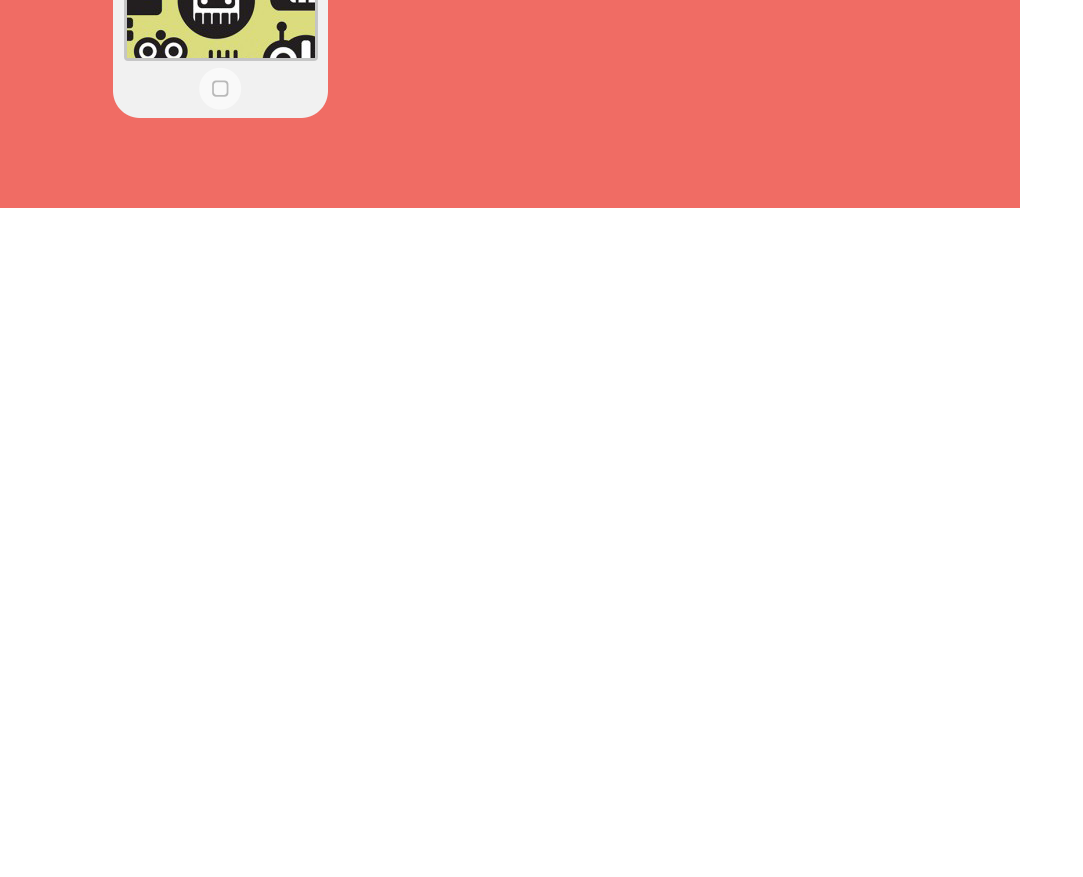
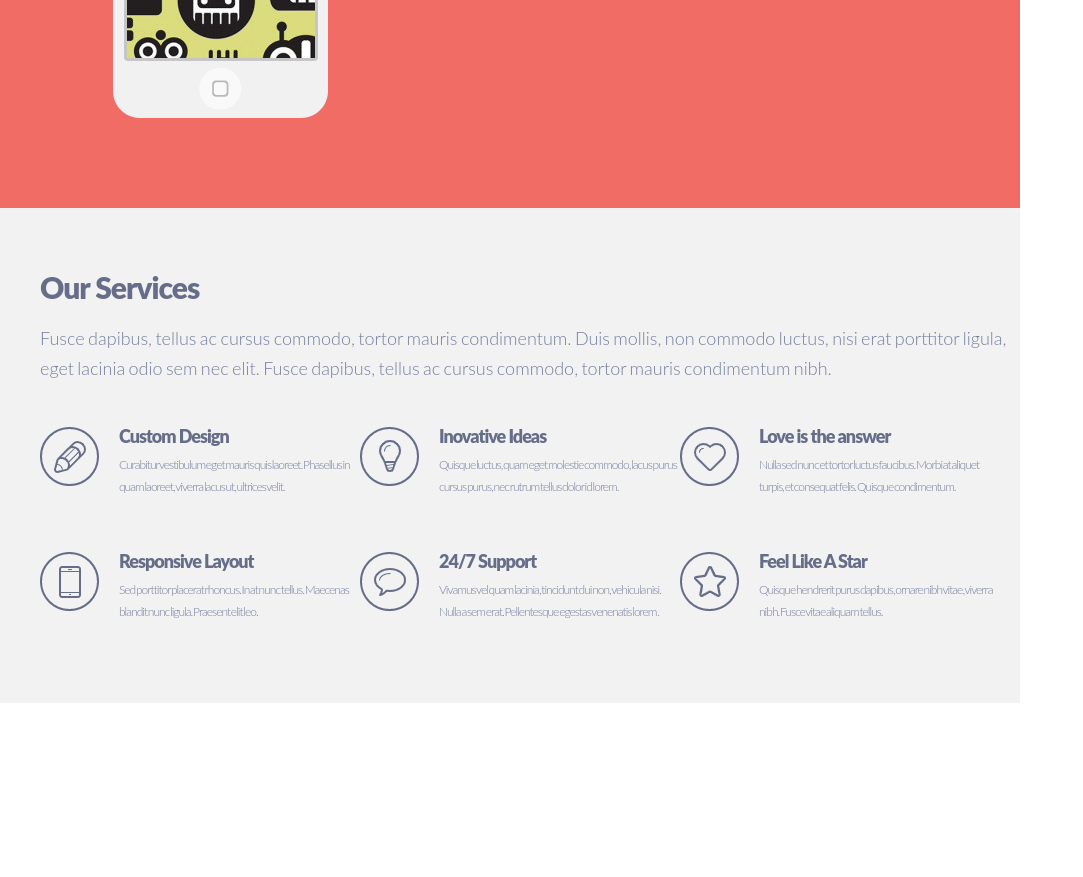
Before and after one commit to ann-sadovskaya/singolo, a plain HTML site: page singolo.html in a window 1280 px wide. Shown: the part 487-1364 px from the top of the page, without its empty margins (0-1083 px from the left). Before the commit the page ends 800 px from the top, so only its background shows below. Drawn offline with Linux system fonts and the light colour scheme.

Commit message:
feat: add services part

```diff
--- a/singolo.css
+++ b/singolo.css
@@ -132,3 +132,69 @@ nav a:hover {
     background: url(asserts/horizontal-wallpapper.png);
     background-position: -125px -118px;
 }
+
+.services {
+    padding: 45px 0 0px 40px;
+    height: 450px;
+    background-color: #f2f2f2;
+}
+
+.services h2 {
+    font-size: 30px;
+    line-height: 18px;
+    color: #666d89;
+    font-family: "Lato Black", "Arial", sans-serif;
+    letter-spacing: -1px;
+}
+
+.services p {
+    padding: 2px 0px 26px 0px;
+    font-size: 18px;
+    line-height: 30px;
+    color: #767e9e;
+    font-family: "Lato Light", "Arial", sans-serif;
+    word-spacing: -1.5px;
+}
+
+.services-bottom {
+    height: 6px;
+    background-color: #ffffff;
+}
+
+.container {
+    display: flex;
+    flex-direction: row;
+    flex-wrap: wrap;
+    align-content: flex-start;
+    height: 100%;
+}
+
+.service {
+    display: flex;
+    flex-direction: row;
+    justify-content: flex-start;
+    width: 320px;
+    height: 125px;
+}
+
+.container .service .info {
+    margin: -18px 0 0 20px;
+}
+
+.container .service .info h3 {
+    margin-bottom: 0px;
+    font-family: "Lato Black", "Arial", sans-serif;
+    font-size: 18px;
+    line-height: 18px;
+    color: #666d89;
+    letter-spacing: -1px;
+}
+
+.info p {
+    margin-top: 7px;
+    font-size: 12px;
+    line-height: 22px;
+    color: #767e9e;
+    font-family: "Lato Light", "Arial", sans-serif;
+    letter-spacing: -1px;
+}
--- a/singolo.html
+++ b/singolo.html
@@ -39,6 +39,74 @@
             <img src="asserts/chev.png">
         </div>
     </section>
+    <section class="services">
+        <h2>Our Services</h2>
+        <p>Fusce dapibus, tellus ac cursus commodo, tortor mauris condimentum. Duis mollis, non commodo luctus, nisi
+        erat porttitor ligula, eget lacinia odio sem nec elit. Fusce dapibus, tellus ac cursus commodo, tortor mauris
+        condimentum nibh.</p>
+        <div class="container">
+            <div class="service">
+                <div class="logo">
+                    <img src="asserts/pen.png">
+                </div>
+                <div class="info">
+                    <h3>Custom Design</h3>
+                    <p>Curabitur vestibulum eget mauris quis laoreet. Phasellus in quam laoreet,
+                        viverra lacus ut, ultrices velit.</p>
+                </div>
+            </div>
+            <div class="service">
+                <div class="logo">
+                    <img src="asserts/bulb.png">
+                </div>
+                <div class="info">
+                    <h3>Inovative Ideas</h3>
+                    <p>Quisque luctus, quam eget molestie commodo, lacus purus cursus purus,
+                        nec rutrum tellus dolor id lorem.</p>
+                </div>
+            </div>
+            <div class="service">
+                <div class="logo">
+                    <img src="asserts/heart.png">
+                </div>
+                <div class="info">
+                    <h3>Love is the answer</h3>
+                    <p>Nulla sed nunc et tortor luctus faucibus. Morbi at aliquet turpis,
+                        et consequat felis. Quisque condimentum.</p>
+                </div>
+            </div>
+            <div class="service">
+                <div class="logo">
+                    <img src="asserts/phone.png">
+                </div>
+                <div class="info">
+                    <h3>Responsive Layout</h3>
+                    <p>Sed porttitor placerat rhoncus. In at nunc tellus.
+                        Maecenas blandit nunc ligula. Praesent elit leo.</p>
+                </div>
+            </div>
+            <div class="service">
+                <div class="logo">
+                    <img src="asserts/bubble.png">
+                </div>
+                <div class="info">
+                    <h3>24/7 Support</h3>
+                    <p>Vivamus vel quam lacinia, tincidunt dui non, vehicula nisi. Nulla a sem erat.
+                        Pellentesque egestas venenatis lorem .</p>
+                </div>
+            </div>
+            <div class="service">
+                <div class="logo">
+                    <img src="asserts/star.png">
+                </div>
+                <div class="info">
+                    <h3>Feel Like A Star</h3>
+                    <p>Quisque hendrerit purus dapibus, ornare nibh vitae, viverra nibh. Fusce vitae aliquam tellus.</p>
+                </div>
+            </div>
+        </div>
+    </section>
+    <div class="services-bottom"></div>
 </body>
 
 </html>
```
Also changed, not shown: asserts/bubble.png (added), asserts/bulb.png (added), asserts/heart.png (added), asserts/pen.png (added), asserts/phone.png (added), asserts/star.png (added).
